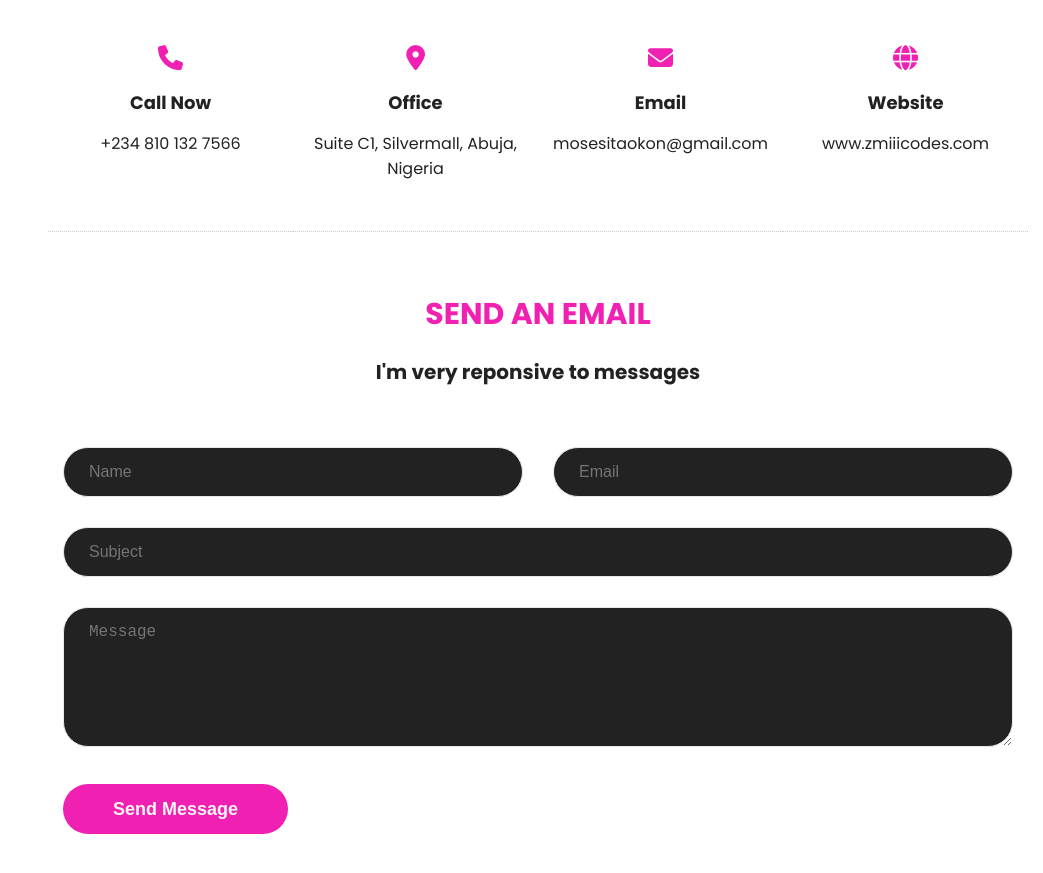
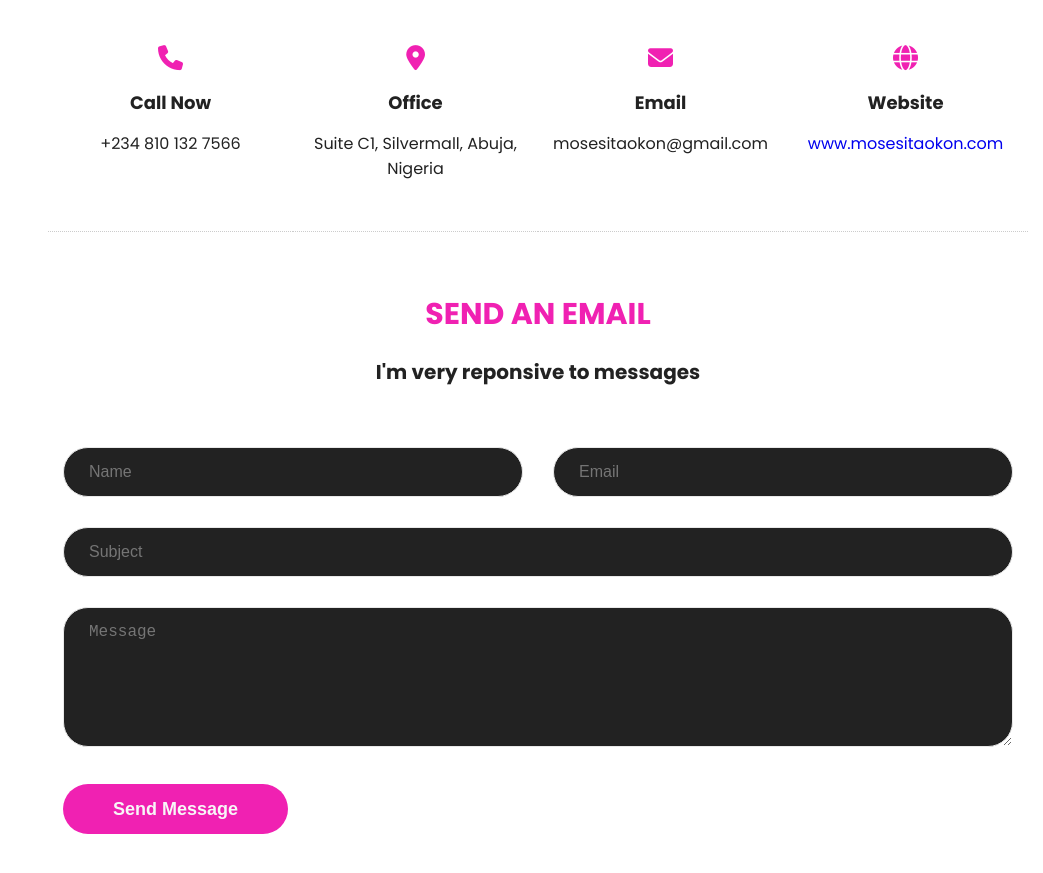
Before and after one commit to ZillMozeez/my-portfolio, a plain HTML site: page index.html in a window 1280 px wide. Shown: the part 4200-5073 px from the top of the page, without its empty margins (237-1280 px from the left). Drawn offline with nearby package versions, Linux system fonts and the light colour scheme; a script that the page names is missing.

Commit message:
Add files via upload

```diff
--- a/index.html
+++ b/index.html
@@ -412,7 +412,7 @@
                         <div class="contact-info-item padd-15">
                             <div class="icon"><i class="fa fa-globe"></i></div>
                             <h4>Website</h4>
-                            <p>www.zmiiicodes.com</p>
+                            <p><a href="https://zillmozeez.github.io/my-portfolio/">www.mosesitaokon.com</a></p>
                         </div>
                         <!-- === CONTACT INFO ITEM END === -->
                     </div>
```
